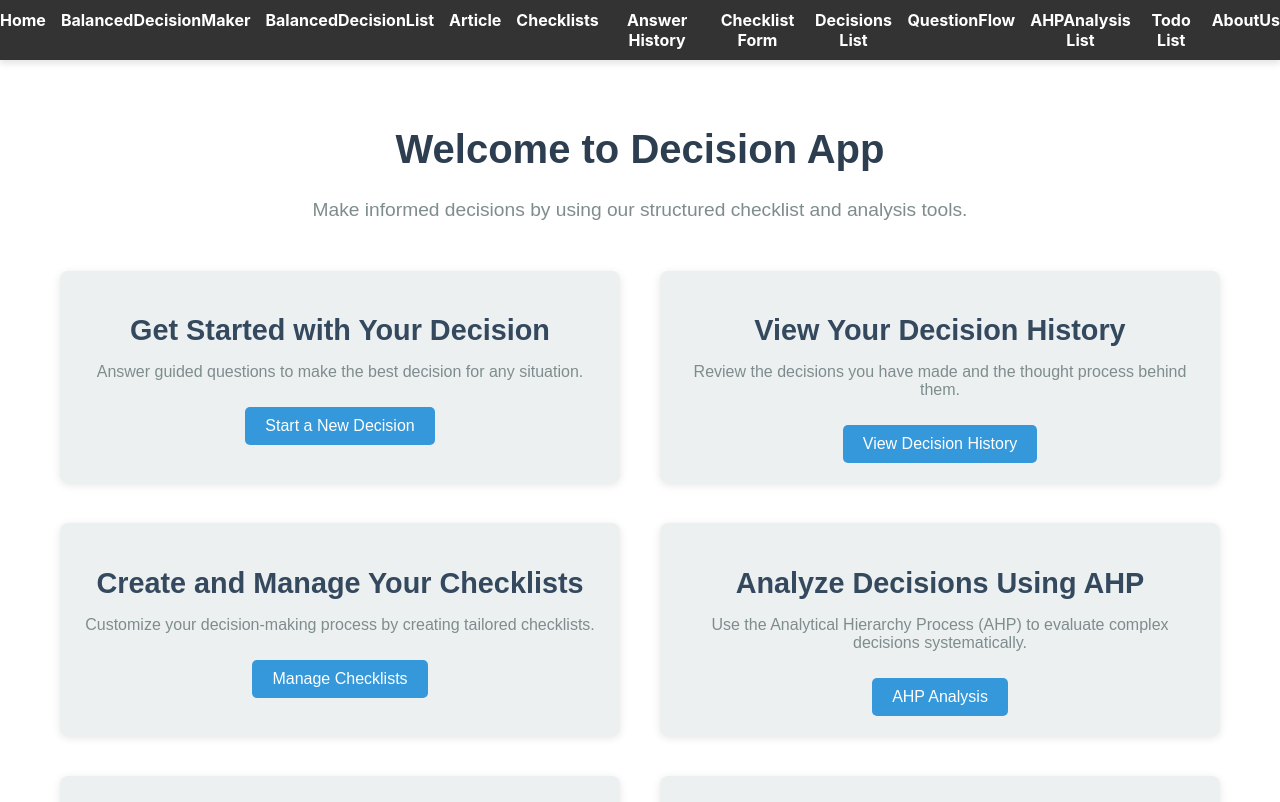
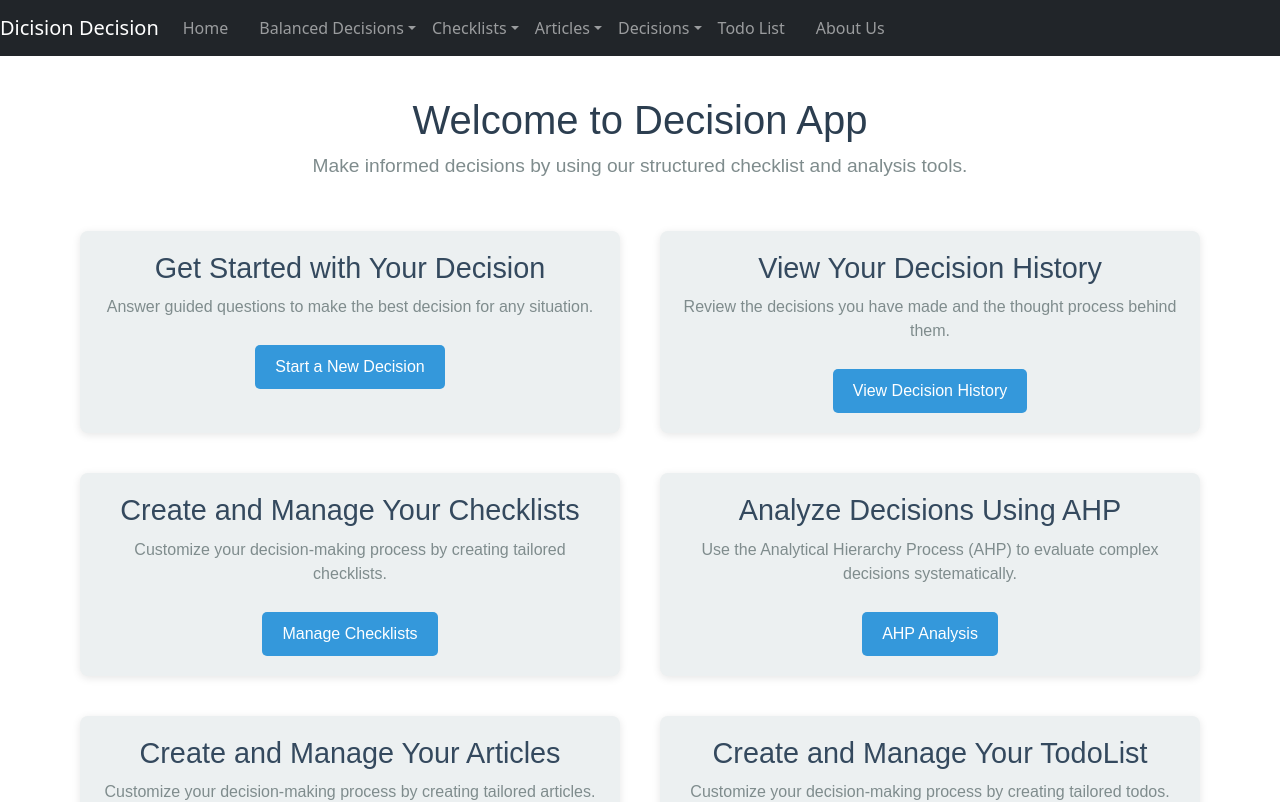
Before and after one commit to tuxiantian/decision-app, a React (Create React App) app: page / in a window 1280 px wide. Shown: the top 802 px of the page. Built offline with nearby package versions, Linux system fonts and the light colour scheme; a small style sheet from the web is missing.

Commit message:
优化导航栏的展示

```diff
--- a/package.json
+++ b/package.json
@@ -8,8 +8,10 @@
     "@testing-library/user-event": "^13.5.0",
     "@toast-ui/react-editor": "^3.2.3",
     "axios": "^1.7.7",
+    "bootstrap": "^5.3.3",
     "mermaid": "^11.3.0",
     "react": "^18.3.1",
+    "react-bootstrap": "^2.10.5",
     "react-dom": "^18.3.1",
     "react-modal": "^3.16.1",
     "react-router-dom": "^6.26.2",
--- a/src/App.js
+++ b/src/App.js
@@ -1,10 +1,11 @@
 import './App.css';
 import Home from './Home';
-
 import React from 'react';
 import { Link } from 'react-router-dom';
+import { BrowserRouter as Router, Route, Routes } from 'react-router-dom';
+import { Navbar, Nav, NavDropdown } from 'react-bootstrap';
+import 'bootstrap/dist/css/bootstrap.min.css';
 
-import { BrowserRouter as Router, Route, Routes } from 'react-router-dom';
 import QuestionFlow from './QuestionFlow';
 import DecisionsList from './DecisionsList';
 import DecisionDetails from './DecisionDetails';
@@ -31,27 +32,35 @@ function App() {
   return (
     <Router>
       <div className="App">
-        <nav style={{
-          marginBottom: '20px',
-          display: 'flex',
-          justifyContent: 'center', // 导航栏项居中对齐
-          backgroundColor: '#333',  // 导航栏背景颜色
-          padding: '10px 0',        // 导航栏内填充
-          boxShadow: '0 4px 6px rgba(0, 0, 0, 0.1)' // 添加阴影效果
-        }}>
-          <Link className="nav-link" to="/">Home</Link>
-          <Link className="nav-link" to="/balanced-decisions">BalancedDecisionMaker</Link>
-          <Link className="nav-link" to="/balanced-decisions/list">BalancedDecisionList</Link>
-          <Link className="nav-link" to="/articles">Article</Link>
-          <Link className="nav-link" to="/checklists">Checklists</Link>
-          <Link className="nav-link" to="/history">Answer History</Link>
-          <Link className="nav-link" to="/checklist-form">Checklist Form</Link>
-          <Link className="nav-link" to="/decisions">Decisions List</Link>
-          <Link className="nav-link" to="/question-flow">QuestionFlow</Link>
-          <Link className="nav-link" to="/ahp">AHPAnalysis List</Link>
-          <Link className="nav-link" to="/todos">Todo List</Link>
-          <Link className="nav-link" to="/about-us">AboutUs</Link>
-        </nav>
+        <Navbar bg="dark" variant="dark" expand="lg" style={{ marginBottom: '20px' }}>
+          <Navbar.Brand as={Link} to="/">Dicision Decision</Navbar.Brand>
+          <Navbar.Toggle aria-controls="basic-navbar-nav" />
+          <Navbar.Collapse id="basic-navbar-nav">
+            <Nav className="me-auto">
+              <Nav.Link as={Link} to="/">Home</Nav.Link>
+              <NavDropdown title="Balanced Decisions" id="balanced-decisions-dropdown">
+                <NavDropdown.Item as={Link} to="/balanced-decisions">Balanced Decision Maker</NavDropdown.Item>
+                <NavDropdown.Item as={Link} to="/balanced-decisions/list">Balanced Decision List</NavDropdown.Item>
+              </NavDropdown>
+              <NavDropdown title="Checklists" id="checklists-dropdown">
+                <NavDropdown.Item as={Link} to="/checklists">Checklist List</NavDropdown.Item>
+                <NavDropdown.Item as={Link} to="/checklist-form">Checklist Form</NavDropdown.Item>
+                <NavDropdown.Item as={Link} to="/history">Answer History</NavDropdown.Item>
+              </NavDropdown>
+              <NavDropdown title="Articles" id="articles-dropdown">
+                <NavDropdown.Item as={Link} to="/articles">Article List</NavDropdown.Item>
+                <NavDropdown.Item as={Link} to="/add-article">Add Article</NavDropdown.Item>
+              </NavDropdown>
+              <NavDropdown title="Decisions" id="decisions-dropdown">
+                <NavDropdown.Item as={Link} to="/decisions">Decisions List</NavDropdown.Item>
+                <NavDropdown.Item as={Link} to="/question-flow">Question Flow</NavDropdown.Item>
+                <NavDropdown.Item as={Link} to="/ahp">AHP Analysis</NavDropdown.Item>
+              </NavDropdown>
+              <Nav.Link as={Link} to="/todos">Todo List</Nav.Link>
+              <Nav.Link as={Link} to="/about-us">About Us</Nav.Link>
+            </Nav>
+          </Navbar.Collapse>
+        </Navbar>
         <Routes>
           <Route path="/" element={<Home />} />
           <Route path="/balanced-decisions" element={<BalancedDecisionMaker />} />
```
Also changed, not shown: 1 other file (tests, documents, lock files or other folders).
